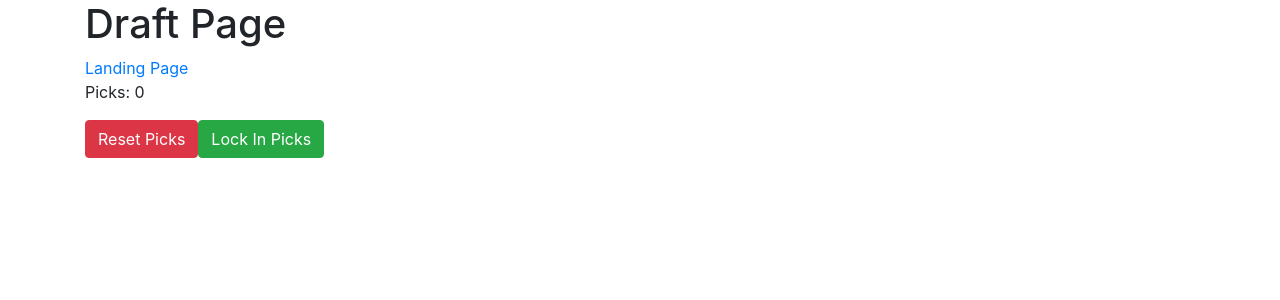
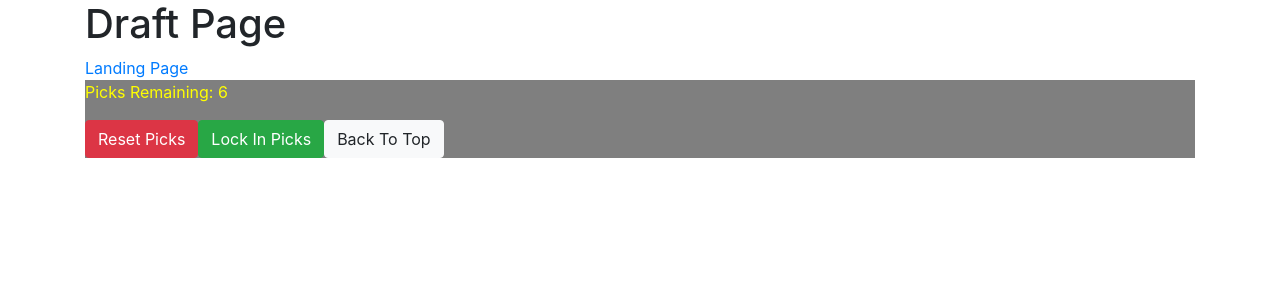
Before and after one commit to chris-baird/cuisine-royale, a React (Create React App) app in the folder client/: page /draft in a window 1280 px wide. Shown: the top 300 px of the page. Built offline with nearby package versions, Linux system fonts and the light colour scheme.

Commit message:
Completed pick functionality.

```diff
--- a/client/src/components/draftPickDisplay/DraftPickDisplay.js
+++ b/client/src/components/draftPickDisplay/DraftPickDisplay.js
@@ -1,28 +1,52 @@
 import React from 'react';
-import { Badge, Button, Dropdown, DropdownButton } from 'react-bootstrap';
+import {
+  Badge,
+  Button,
+  Dropdown,
+  DropdownButton,
+  OverlayTrigger,
+  Tooltip
+} from 'react-bootstrap';
 
 function DraftPickDiplay(props) {
   return (
-    <div>
-      <p>
-        Picks: <span>{props.count}</span>
+    <div className="sticky-top" style={{ backgroundColor: 'rgba(0,0,0,.5)' }}>
+      <p style={{ color: 'yellow' }}>
+        Picks Remaining: <span>{props.count}</span>
       </p>
 
       <Button variant="danger" onClick={props.resetDraft}>
         Reset Picks
       </Button>
       <Button variant="success">Lock In Picks</Button>
+      <a href="#top">
+        <Button variant="light">Back To Top</Button>
+      </a>
       <div className="d-none d-xs-none d-sm-none d-md-block d-lg-block d-xl-block">
         {props.drafts.map(item => (
-          <Badge pill variant="info" key={item.id}>
-            {item.name}
-          </Badge>
+          <OverlayTrigger
+            key={item.id}
+            placement={'bottom'}
+            overlay={
+              <Tooltip id={`tooltip-${'bottom'}`}>Click To Remove</Tooltip>
+            }
+          >
+            <Badge
+              pill
+              variant="info"
+              key={item.id}
+              onClick={() => props.handleDraftPick(item)}
+              style={{ cursor: 'pointer' }}
+            >
+              {item.name}
+            </Badge>
+          </OverlayTrigger>
         ))}
       </div>
       <DropdownButton
         id="dropdown-basic-button"
         className="d-block d-sm-block d-md-none d-lg-none d-lx-none"
-        title={`View Picks: ${props.count}`}
+        title={`View Picks: ${props.drafts.length}`}
       >
         {props.drafts.map(item => (
           <Dropdown.Item href="#/action-1" key={item.id}>
--- a/client/src/components/draftResultsContainer/DraftResultsContainer.js
+++ b/client/src/components/draftResultsContainer/DraftResultsContainer.js
@@ -8,7 +8,8 @@ class DraftResultsContainer extends React.Component {
   constructor(props) {
     super(props);
     this.state = {
-      drafted: []
+      drafted: [],
+      picksRemaining: 6
     };
     this.handleDraftPick = this.handleDraftPick.bind(this);
     this.handleResetDraft = this.handleResetDraft.bind(this);
@@ -16,7 +17,7 @@ class DraftResultsContainer extends React.Component {
 
   handleResetDraft() {
     const newDraft = [];
-    this.setState({ drafted: newDraft });
+    this.setState({ drafted: newDraft, picksRemaining: 6 });
   }
 
   handleDraftPick(pick) {
@@ -27,12 +28,18 @@ class DraftResultsContainer extends React.Component {
     if (pickIndex !== -1) {
       const newDraft = _.filter(draftCopy, item => item.id !== pick.id);
 
-      this.setState({ drafted: newDraft });
+      this.setState({
+        drafted: newDraft,
+        picksRemaining: this.state.picksRemaining + 1
+      });
     } else {
       if (draftCopy.length < 6) {
         draftCopy.push(pick);
 
-        this.setState({ drafted: draftCopy });
+        this.setState({
+          drafted: draftCopy,
+          picksRemaining: this.state.picksRemaining - 1
+        });
       }
     }
   }
@@ -44,7 +51,7 @@ class DraftResultsContainer extends React.Component {
     return (
       <div>
         <DraftPickDisplay
-          count={this.state.drafted.length}
+          count={this.state.picksRemaining}
           drafts={this.state.drafted}
           handleDraftPick={this.handleDraftPick}
           resetDraft={this.handleResetDraft}
--- a/client/src/pages/draftPage.js
+++ b/client/src/pages/draftPage.js
@@ -4,7 +4,7 @@ import { Link } from 'react-router-dom';
 
 function DraftPage(props) {
   return (
-    <div>
+    <div id="top">
       <h1>Draft Page</h1>
       <Link to="/">Landing Page</Link>
       <DraftResultsContainer apiData={props.apiData} />
```
